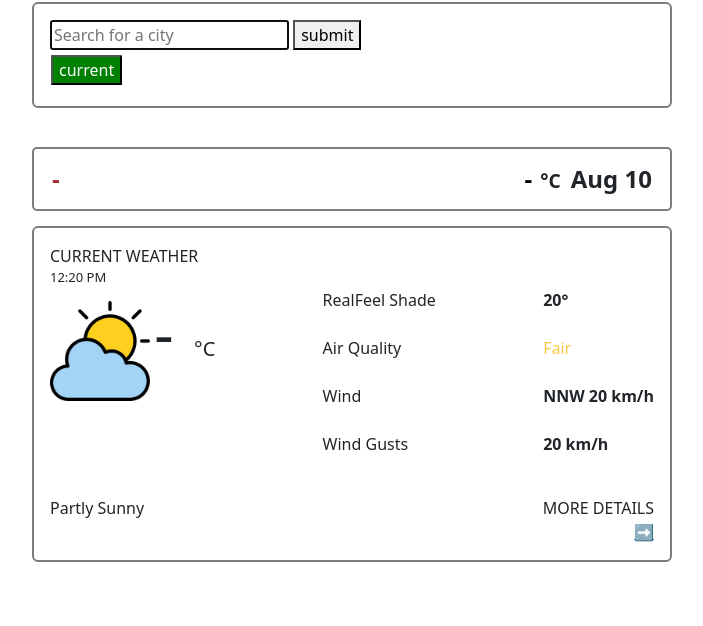
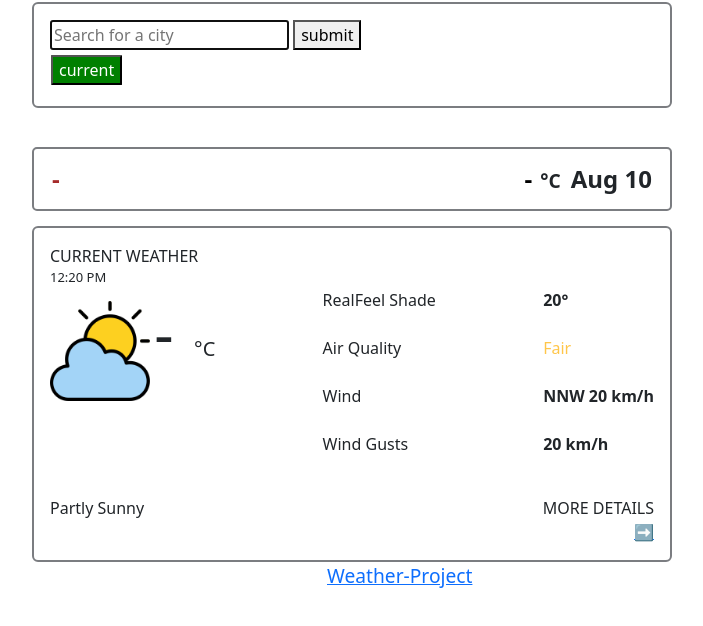
Before and after one commit to Elene-tech/project-weather, a plain HTML site: page index.html in a window 1280 px wide. Shown: the part 94-720 px from the top of the page, without its empty margins (133-836 px from the left). Drawn offline with nearby package versions, Linux system fonts and the light colour scheme.

Commit message:
added link to repository
added link to repository project-weather

```diff
--- a/index.html
+++ b/index.html
@@ -104,6 +104,9 @@
         </div>
       </div>
     </div>
+    <footer>
+      <a href="https://quiet-marzipan-070f1a.netlify.app/">Weather-Project</a>
+    </footer>
     <script src="javascript/app.js"></script>
   </body>
 </html>
--- a/styles/style.css
+++ b/styles/style.css
@@ -108,3 +108,7 @@ h1 {
   flex-wrap: wrap;
   justify-content: right;
 }
+footer {
+  margin-left: 460px;
+  font-size: larger;
+}
```
